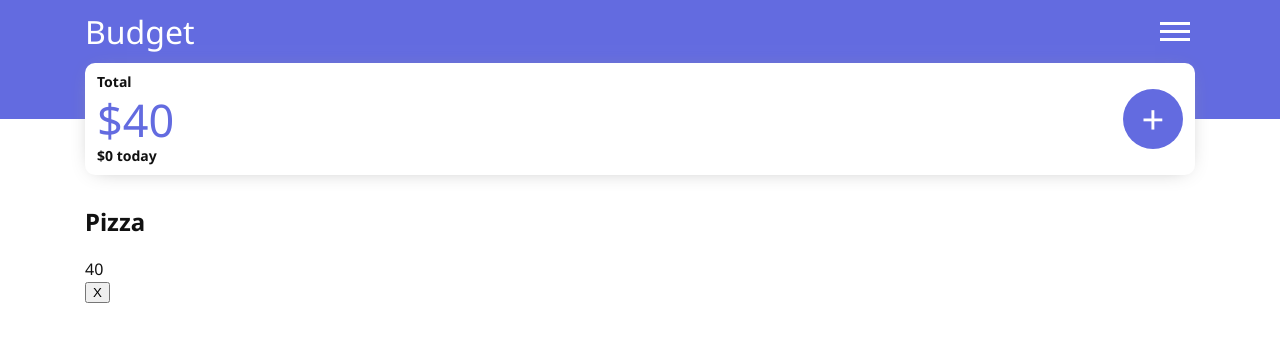
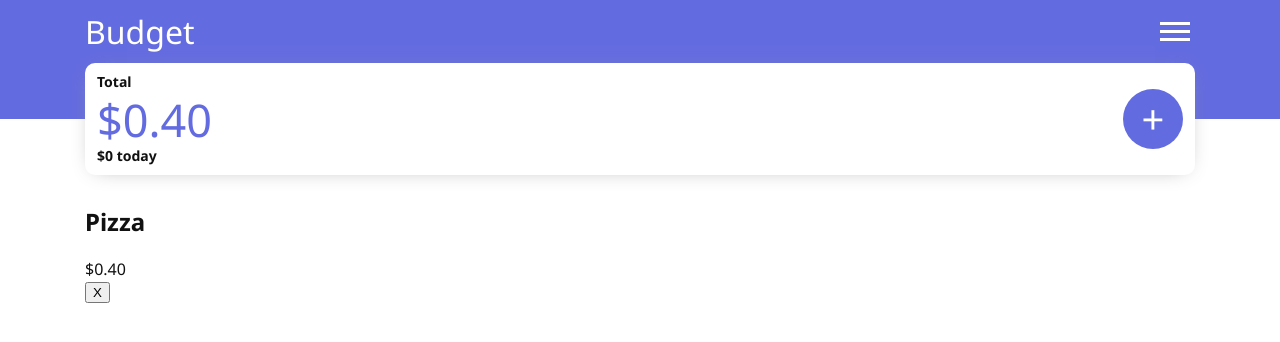
Before and after one commit to JasonDollar/Budget-app-frontend, a React (Create React App) app: page /expenses/603e8a3bc4e77e04d869c708 in a window 1280 px wide. Shown: the top 342 px of the page. Built offline with nearby package versions, Linux system fonts and the light colour scheme.

Commit message:
formatMoney function

```diff
--- a/src/components/Expense.js
+++ b/src/components/Expense.js
@@ -2,6 +2,7 @@ import React from 'react'
 import { useSelector, useDispatch } from 'react-redux'
 
 import { removeExpense } from '../store/actions/expenses'
+import formatMoney from '../lib/formatMoney'
 
 const Expense = ({ expenseId }) => {
   const expense = useSelector(state => state.expenses.expenses.find(item => item._id === expenseId))
@@ -19,7 +20,7 @@ const Expense = ({ expenseId }) => {
   return (
     <div className="margin-r-l">
       <h2>{expense.title}</h2>
-      <p>{expense.amount}</p>
+      <p>{formatMoney(expense.amount)}</p>
       <button onClick={removeExpenseHandler}>X</button>
     </div>
   )
--- a/src/components/ExpenseForm.js
+++ b/src/components/ExpenseForm.js
@@ -11,7 +11,7 @@ const ExpenseForm = ({ titleExpense = '', descriptionExpense = '', amountExpense
   const formHandler = async e => {
     e.preventDefault()
     if (newExpense) {
-      dispatch(addExpense({title, description, amount}))
+      dispatch(addExpense({title, description, amount: amount * 100})) // save expense as whole number
       return
     }
   }
--- a/src/components/ExpenseListItem.js
+++ b/src/components/ExpenseListItem.js
@@ -2,6 +2,8 @@ import React from 'react'
 import { Link } from 'react-router-dom'
 import styled from 'styled-components'
 import { format } from 'date-fns'
+
+import formatMoney from '../lib/formatMoney'
 
 const ListItem = styled.li`
   margin: 1rem 0;
@@ -43,7 +45,7 @@ const ExpenseListItem = ({expense}) => {
       <Link to={`/expenses/${expense._id}`} className="expenseLink">
         <h2 className="expense">{expense.title}</h2>
         <div className="details">
-          <p className="amount">${expense.amount}</p>
+          <p className="amount">{formatMoney(expense.amount)}</p>
           <p className="date">{format(new Date(expense.createdAt), 'd LLL')}</p>
         </div>
       </Link>
--- a/src/components/Total.js
+++ b/src/components/Total.js
@@ -3,6 +3,7 @@ import { Link } from 'react-router-dom'
 import { useSelector } from 'react-redux'
 import styled from 'styled-components'
 import { calculateTotal, calculateTodayExpenses } from '../lib/calcMoney'
+import formatMoney from '../lib/formatMoney'
 
 const TotalBox = styled.div`
   margin: 0 1.5rem;
@@ -76,14 +77,14 @@ const Total = ({ totalComponentHeight, setTotalComponentHeight }) => {
       <p className="header">Total</p>
       <div className="main">
         <div className="total">
-          ${totalAmount}
+          {formatMoney(totalAmount)}
         </div>
         <Link to='/addExpense' className="link">
           <span>+</span>
         </Link>
       </div>
       <p className="today">
-        ${todayAmount} today
+        {formatMoney(todayAmount)} today
       </p>
     </TotalBox>
   )
--- /dev/null
+++ b/src/lib/formatMoney.js
@@ -0,0 +1,13 @@
+const formatMoney = (amount, currency = 'USD') => {
+  const options = {
+    style: 'currency',
+    currency,
+    minimumFractionDigits: 2,
+  };
+
+  if (amount % 100 === 0) options.minimumFractionDigits = 0;
+  const formatter = new Intl.NumberFormat('en-US', options);
+  return formatter.format(amount / 100);
+}
+
+export default formatMoney
```
